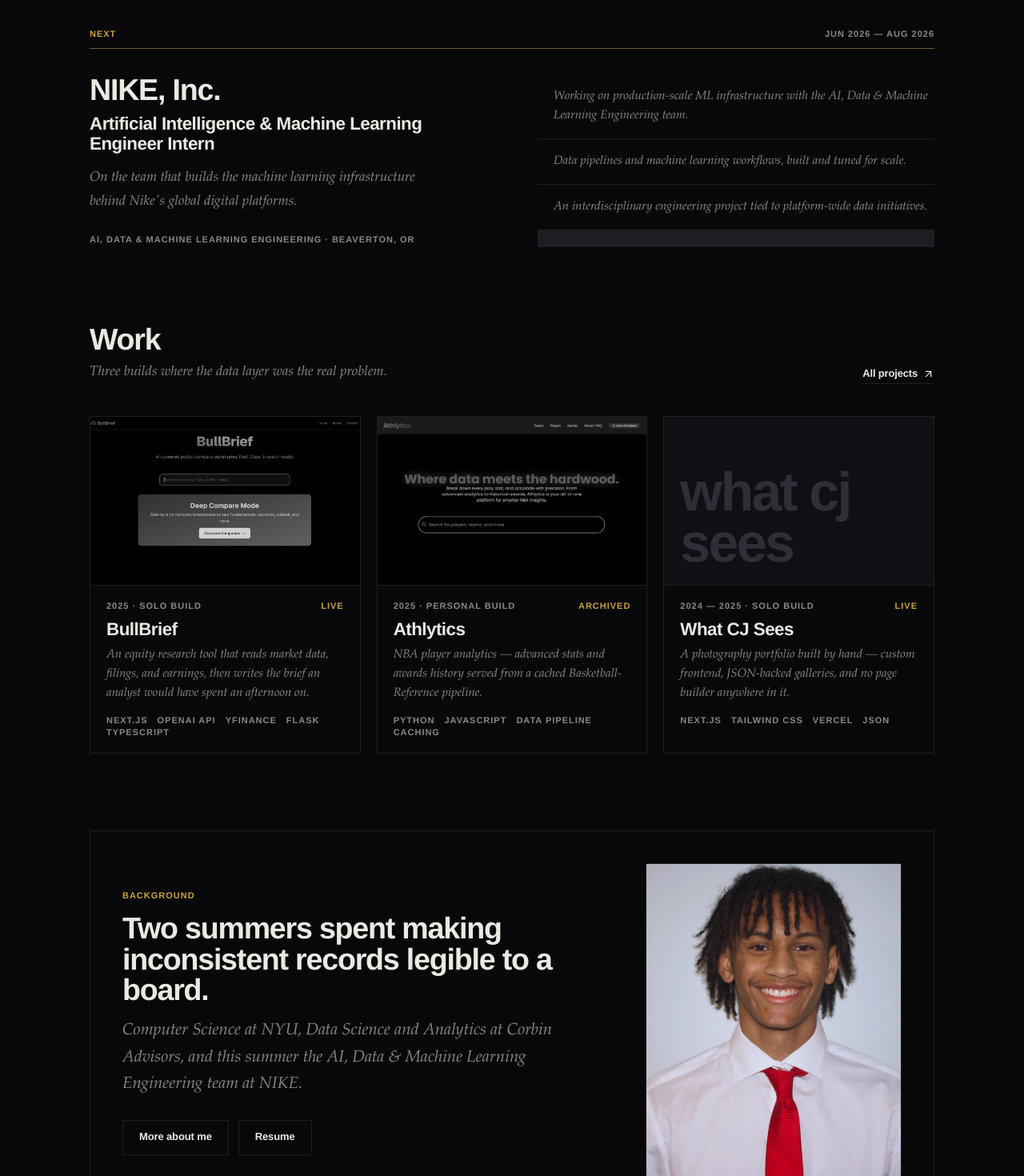
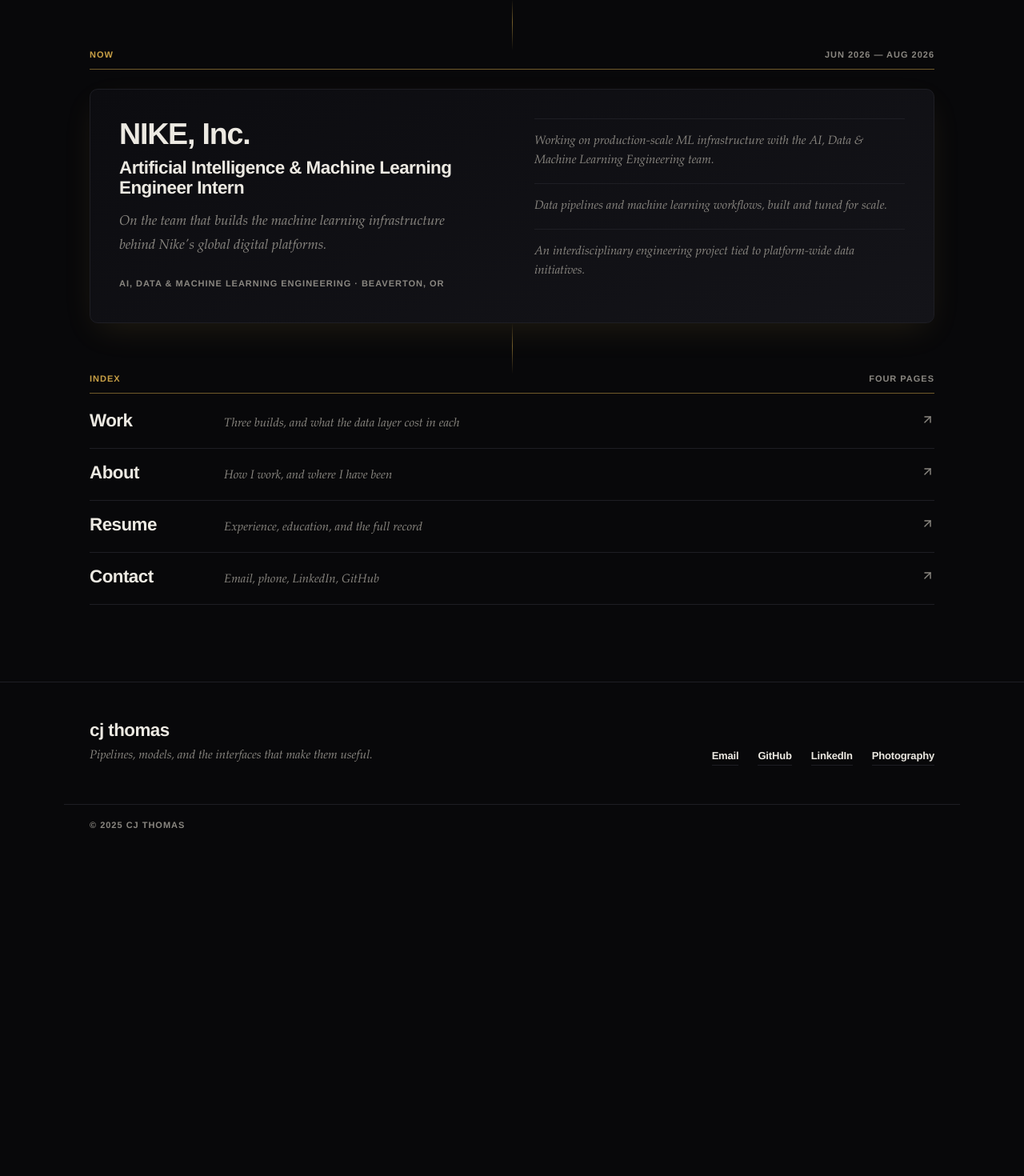
Before and after one commit to cedricsthomasjr/cjt, a Next.js app: page / in a window 1280 px wide. Shown: the part 1120-2590 px from the top of the page at 80% size. After the commit the page ends 2177 px from the top, so only its background shows below. Built offline with nearby package versions, Linux system fonts and the light colour scheme.

Commit message:
feat: rebuild / as a landing page with card surfaces and connectors

```diff
--- a/src/app/globals.css
+++ b/src/app/globals.css
@@ -684,4 +684,50 @@
     border: 1px solid var(--color-gold);
     background: var(--color-ink);
   }
+
+  /* --- index ------------------------------------------------------------ */
+
+  .index-row {
+    display: grid;
+    align-items: baseline;
+    gap: 0.25rem 1.5rem;
+    padding: 1.125rem 0;
+    border-bottom: 1px solid var(--color-rule);
+    grid-template-columns: 1fr auto;
+    grid-template-areas:
+      "name  arrow"
+      "note  note";
+    transition: border-color 0.25s ease;
+  }
+
+  @media (min-width: 640px) {
+    .index-row {
+      grid-template-columns: 9rem 1fr auto;
+      grid-template-areas: "name note arrow";
+      gap: 1.5rem;
+    }
+  }
+
+  .index-row:hover {
+    border-color: rgb(200 160 70 / 0.45);
+  }
+
+  .index-name {
+    grid-area: name;
+  }
+
+  .index-note {
+    grid-area: note;
+  }
+
+  .index-arrow {
+    grid-area: arrow;
+    color: var(--color-muted);
+    transition: color 0.25s ease, transform 0.35s cubic-bezier(0.2, 0.6, 0.2, 1);
+  }
+
+  .index-row:hover .index-arrow {
+    color: var(--color-gold);
+    transform: translate(3px, -3px);
+  }
 }
--- a/src/app/page.js
+++ b/src/app/page.js
@@ -1,12 +1,8 @@
-import Link from "next/link";
-import Image from "next/image";
-import { ArrowUpRight } from "lucide-react";
 import Hero from "@/components/Hero";
-import ProjectCard from "@/components/ProjectCard";
-import PhotoCallout from "@/components/PhotoCallout";
-import PhotoGrid from "@/components/PhotoGrid";
+import SiteIndex from "@/components/SiteIndex";
+import Connector from "@/components/Connector";
 import Reveal from "@/components/Reveal";
-import projects from "@/data/projects.json";
+import Stagger from "@/components/Stagger";
 import { affiliations, currentRole } from "@/data/resume";
 
 export default function Home() {
@@ -27,15 +23,17 @@
         <hr className="hairline" />
       </section>
 
+      <Connector />
+
       <Reveal>
-        <section className="shell section">
+        <section className="shell">
           <div className="flex items-baseline justify-between gap-4">
-            <p className="t-label-gold">Next</p>
+            <p className="t-label-gold">Now</p>
             <p className="t-label">{currentRole.time}</p>
           </div>
           <hr className="hairline-gold mt-3" />
 
-          <div className="mt-8 grid gap-8 lg:grid-cols-[1fr_1fr] lg:gap-16">
+          <div className="card mt-6 grid gap-8 p-6 sm:p-9 lg:grid-cols-[1fr_1fr] lg:gap-14">
             <div>
               <h2 className="t-h2">{currentRole.org}</h2>
               <p className="t-h3 mt-3 text-bone">{currentRole.title}</p>
@@ -45,86 +43,22 @@
               </p>
             </div>
 
-            <ul className="grid content-start gap-px bg-rule">
+            <Stagger className="grid content-start" step={80}>
               {currentRole.bullets.map((bullet) => (
-                <li key={bullet} className="t-sub-sm bg-ink py-4 pl-5">
+                <p key={bullet} className="t-sub-sm border-t border-rule py-4">
                   {bullet}
-                </li>
+                </p>
               ))}
-            </ul>
+            </Stagger>
           </div>
         </section>
       </Reveal>
 
-      <Reveal>
-        <section className="shell section pt-0">
-          <div className="flex flex-wrap items-end justify-between gap-4">
-            <div>
-              <h2 className="t-h2">Work</h2>
-              <p className="t-sub mt-2 max-w-md">
-                Three builds where the data layer was the real problem.
-              </p>
-            </div>
-            <Link href="/projects" className="link-rule text-[0.8125rem]">
-              All projects <ArrowUpRight size={15} />
-            </Link>
-          </div>
-
-          <div className="mt-10 grid gap-5 sm:grid-cols-2 lg:grid-cols-3">
-            {projects.map((project, i) => (
-              <ProjectCard
-                key={project.slug}
-                project={project}
-                priority={i === 0}
-              />
-            ))}
-          </div>
-        </section>
-      </Reveal>
-
-      <Reveal>
-        <section className="shell section pt-0">
-          <div className="grid gap-10 border border-rule p-6 sm:p-10 lg:grid-cols-[1fr_20rem] lg:items-center lg:gap-16">
-            <div>
-              <p className="t-label-gold">Background</p>
-              <h2 className="t-h2 mt-4">
-                Two summers spent making inconsistent records legible to a
-                board.
-              </h2>
-              <p className="t-sub-lg mt-4 max-w-xl">
-                Computer Science at NYU, Data Science and Analytics at Corbin
-                Advisors, and this summer the AI, Data &amp; Machine Learning
-                Engineering team at NIKE.
-              </p>
-              <div className="mt-7 flex flex-wrap gap-3">
-                <Link href="/about" className="btn">
-                  More about me
-                </Link>
-                <Link href="/resume" className="btn">
-                  Resume
-                </Link>
-              </div>
-            </div>
-
-            <div className="tile aspect-[4/5] lg:aspect-[4/5]">
-              <Image
-                src="/cj.jpeg"
-                alt="CJ Thomas"
-                fill
-                sizes="(max-width: 1024px) 100vw, 320px"
-                className="object-cover object-[50%_22%]"
-              />
-            </div>
-          </div>
-        </section>
-      </Reveal>
+      <Connector />
 
       <Reveal>
         <section className="shell pb-24">
-          <PhotoCallout />
-          <div className="mt-4">
-            <PhotoGrid />
-          </div>
+          <SiteIndex />
         </section>
       </Reveal>
     </main>
--- a/src/components/Hero.js
+++ b/src/components/Hero.js
@@ -26,7 +26,7 @@
         usually a pipeline, a dashboard, or a brief.
       </p>
 
-      <div className="rise mt-12" style={{ animationDelay: "160ms" }}>
+      <div className="card rise mt-12 p-6 sm:p-8" style={{ animationDelay: "160ms" }}>
         <div className="flex items-baseline justify-between gap-4">
           <p className="t-label-gold">The record</p>
           <p className="t-label">Corbin Advisors · 2024—2025</p>
@@ -56,7 +56,7 @@
       </div>
 
       <div
-        className="rise mt-10 flex flex-wrap gap-3"
+        className="rise mt-8 flex flex-wrap gap-3"
         style={{ animationDelay: "520ms" }}
       >
         <Link href="/projects" className="btn-solid">
--- /dev/null
+++ b/src/components/SiteIndex.jsx
@@ -0,0 +1,36 @@
+import Link from "next/link";
+import { ArrowUpRight } from "lucide-react";
+import Stagger from "@/components/Stagger";
+
+const destinations = [
+  { href: "/projects", name: "Work", note: "Three builds, and what the data layer cost in each" },
+  { href: "/about", name: "About", note: "How I work, and where I have been" },
+  { href: "/resume", name: "Resume", note: "Experience, education, and the full record" },
+  { href: "/contact", name: "Contact", note: "Email, phone, LinkedIn, GitHub" },
+];
+
+/**
+ * The landing page's second table. It shares the readout's three-column grid
+ * on purpose — one instrument, two tables: figures, then destinations.
+ */
+export default function SiteIndex() {
+  return (
+    <>
+      <div className="flex items-baseline justify-between gap-4">
+        <p className="t-label-gold">Index</p>
+        <p className="t-label">Four pages</p>
+      </div>
+      <hr className="hairline-gold mt-3" />
+
+      <Stagger className="mt-1" step={60}>
+        {destinations.map((d) => (
+          <Link key={d.href} href={d.href} className="index-row">
+            <p className="index-name t-h3">{d.name}</p>
+            <p className="index-note t-sub-sm">{d.note}</p>
+            <ArrowUpRight size={17} className="index-arrow" />
+          </Link>
+        ))}
+      </Stagger>
+    </>
+  );
+}
```
